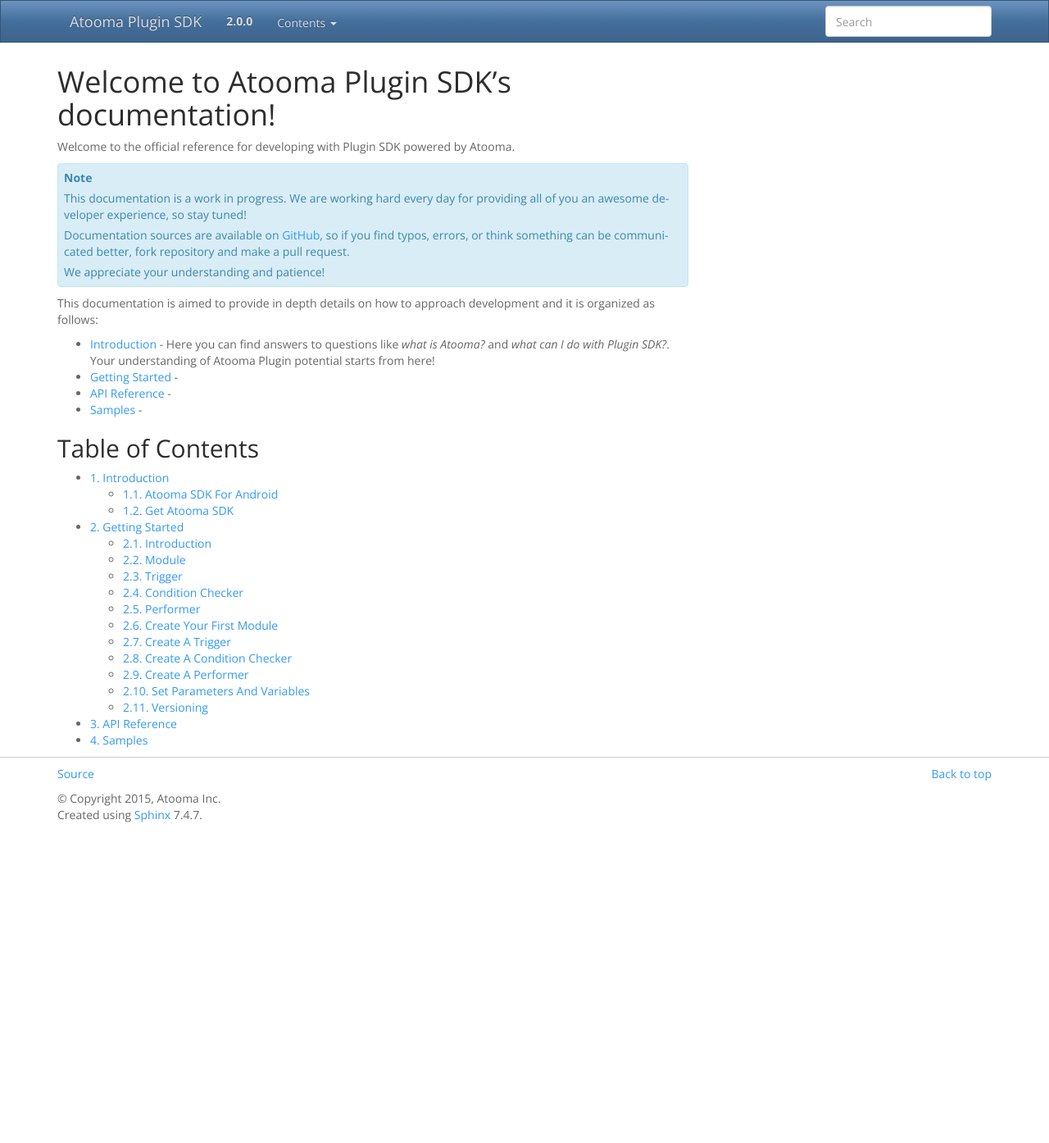
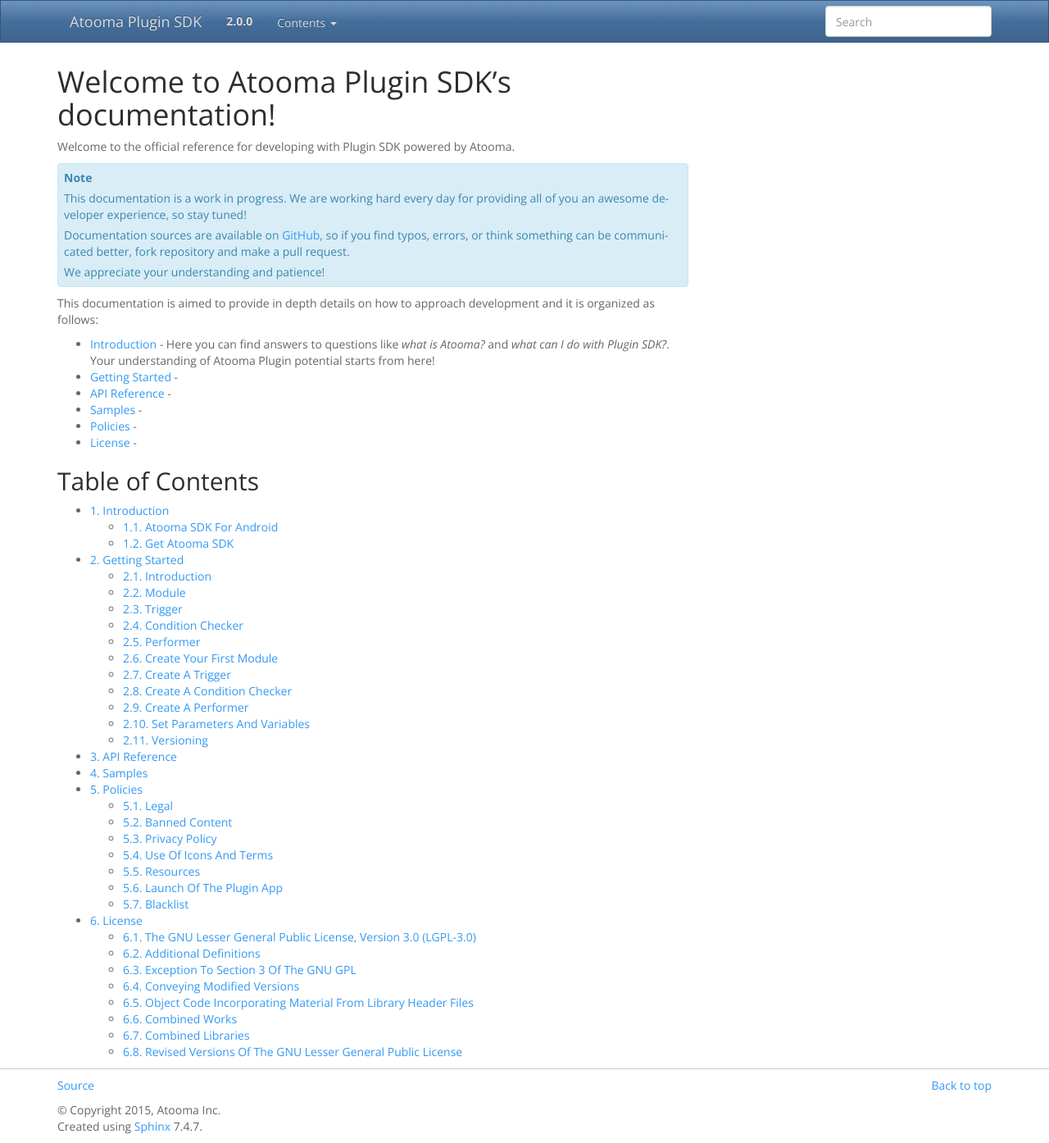
Before and after one commit to atooma/doc-plugin-sdk, a Sphinx documentation site: the page built from docs/source/index.rst, in a window 1280 px wide and 1394 px high. Shown: the whole window at 82% size. Built offline with Sphinx 7.4.7, drawn with Linux system fonts in a browser that asks for light colours; some of the changed lines change nothing that is shown.

Commit message:
Adding license

```diff
--- a/docs/source/index.rst
+++ b/docs/source/index.rst
@@ -17,6 +17,8 @@
 * :ref:`sdk` -
 * :ref:`api` -
 * :ref:`samples` -
+* :ref:`policies` -
+* :ref:`license` -
 
 Table of Contents
 ------------------------------
@@ -29,3 +31,5 @@
 	sdk
 	api
 	samples
+	policies
+	license
--- /dev/null
+++ b/docs/source/license.rst
@@ -0,0 +1,93 @@
+.. _license:
+
+License
+=================================================================
+
+The GNU Lesser General Public License, Version 3.0 (LGPL-3.0)
+-----------------------------------------------------------------
+
+This license is a set of additional permissions added to version 3 of the GNU General Public License.
+
+GNU Lesser General Public License
+Version 3, 29 June 2007
+
+Copyright © 2007 Free Software Foundation, Inc. `http://fsf.org <http://fsf.org/>`_
+
+Everyone is permitted to copy and distribute verbatim copies of this license document, but changing it is not allowed.
+
+This version of the GNU Lesser General Public License incorporates the terms and conditions of version 3 of the GNU General Public License, supplemented by the additional permissions listed below.
+
+Additional Definitions
+-----------------------------------------------------------------
+
+As used herein, “this License” refers to version 3 of the GNU Lesser General Public License, and the “GNU GPL” refers to version 3 of the GNU General Public License.
+
+“The Library” refers to a covered work governed by this License, other than an Application or a Combined Work as defined below.
+
+An “Application” is any work that makes use of an interface provided by the Library, but which is not otherwise based on the Library. Defining a subclass of a class defined by the Library is deemed a mode of using an interface provided by the Library.
+
+A “Combined Work” is a work produced by combining or linking an Application with the Library. The particular version of the Library with which the Combined Work was made is also called the “Linked Version”.
+
+The “Minimal Corresponding Source” for a Combined Work means the Corresponding Source for the Combined Work, excluding any source code for portions of the Combined Work that, considered in isolation, are based on the Application, and not on the Linked Version.
+
+The “Corresponding Application Code” for a Combined Work means the object code and/or source code for the Application, including any data and utility programs needed for reproducing the Combined Work from the Application, but excluding the System Libraries of the Combined Work.
+
+Exception To Section 3 Of The GNU GPL
+-----------------------------------------------------------------
+
+You may convey a covered work under sections 3 and 4 of this License without being bound by section 3 of the GNU GPL.
+
+Conveying Modified Versions
+-----------------------------------------------------------------
+
+If you modify a copy of the Library, and, in your modifications, a facility refers to a function or data to be supplied by an Application that uses the facility (other than as an argument passed when the facility is invoked), then you may convey a copy of the modified version:
+
+a. under this License, provided that you make a good faith effort to ensure that, in the event an Application does not supply the function or data, the facility still operates, and performs whatever part of its purpose remains meaningful, or
+
+b. under the GNU GPL, with none of the additional permissions of this License applicable to that copy.
+
+Object Code Incorporating Material From Library Header Files
+-----------------------------------------------------------------
+
+The object code form of an Application may incorporate material from a header file that is part of the Library. You may convey such object code under terms of your choice, provided that, if the incorporated material is not limited to numerical parameters, data structure layouts and accessors, or small macros, inline functions and templates (ten or fewer lines in length), you do both of the following:
+
+a. Give prominent notice with each copy of the object code that the Library is used in it and that the Library and its use are covered by this License.
+
+b. Accompany the object code with a copy of the GNU GPL and this license document.
+
+Combined Works
+-----------------------------------------------------------------
+
+You may convey a Combined Work under terms of your choice that, taken together, effectively do not restrict modification of the portions of the Library contained in the Combined Work and reverse engineering for debugging such modifications, if you also do each of the following:
+
+a. Give prominent notice with each copy of the Combined Work that the Library is used in it and that the Library and its use are covered by this License.
+
+b. Accompany the Combined Work with a copy of the GNU GPL and this license document.
+
+c. For a Combined Work that displays copyright notices during execution, include the copyright notice for the Library among these notices, as well as a reference directing the user to the copies of the GNU GPL and this license document.
+
+d. Do one of the following:
+
+   0. Convey the Minimal Corresponding Source under the terms of this License, and the Corresponding Application Code in a form suitable for, and under terms that permit, the user to recombine or relink the Application with a modified version of the Linked Version to produce a modified Combined Work, in the manner specified by section 6 of the GNU GPL for conveying Corresponding Source.
+
+   1. Use a suitable shared library mechanism for linking with the Library. A suitable mechanism is one that (a) uses at run time a copy of the Library already present on the user's computer system, and (b) will operate properly with a modified version of the Library that is interface-compatible with the Linked Version.
+
+e. Provide Installation Information, but only if you would otherwise be required to provide such information under section 6 of the GNU GPL, and only to the extent that such information is necessary to install and execute a modified version of the Combined Work produced by recombining or relinking the Application with a modified version of the Linked Version. (If you use option 4d0, the Installation Information must accompany the Minimal Corresponding Source and Corresponding Application Code. If you use option 4d1, you must provide the Installation Information in the manner specified by section 6 of the GNU GPL for conveying Corresponding Source.)
+
+Combined Libraries
+-----------------------------------------------------------------
+
+You may place library facilities that are a work based on the Library side by side in a single library together with other library facilities that are not Applications and are not covered by this License, and convey such a combined library under terms of your choice, if you do both of the following:
+
+a. Accompany the combined library with a copy of the same work based on the Library, uncombined with any other library facilities, conveyed under the terms of this License.
+
+b. Give prominent notice with the combined library that part of it is a work based on the Library, and explaining where to find the accompanying uncombined form of the same work.
+
+Revised Versions Of The GNU Lesser General Public License
+-----------------------------------------------------------------
+
+The Free Software Foundation may publish revised and/or new versions of the GNU Lesser General Public License from time to time. Such new versions will be similar in spirit to the present version, but may differ in detail to address new problems or concerns.
+
+Each version is given a distinguishing version number. If the Library as you received it specifies that a certain numbered version of the GNU Lesser General Public License “or any later version” applies to it, you have the option of following the terms and conditions either of that published version or of any later version published by the Free Software Foundation. If the Library as you received it does not specify a version number of the GNU Lesser General Public License, you may choose any version of the GNU Lesser General Public License ever published by the Free Software Foundation.
+
+If the Library as you received it specifies that a proxy can decide whether future versions of the GNU Lesser General Public License shall apply, that proxy's public statement of acceptance of any version is permanent authorization for you to choose that version for the Library.
```
